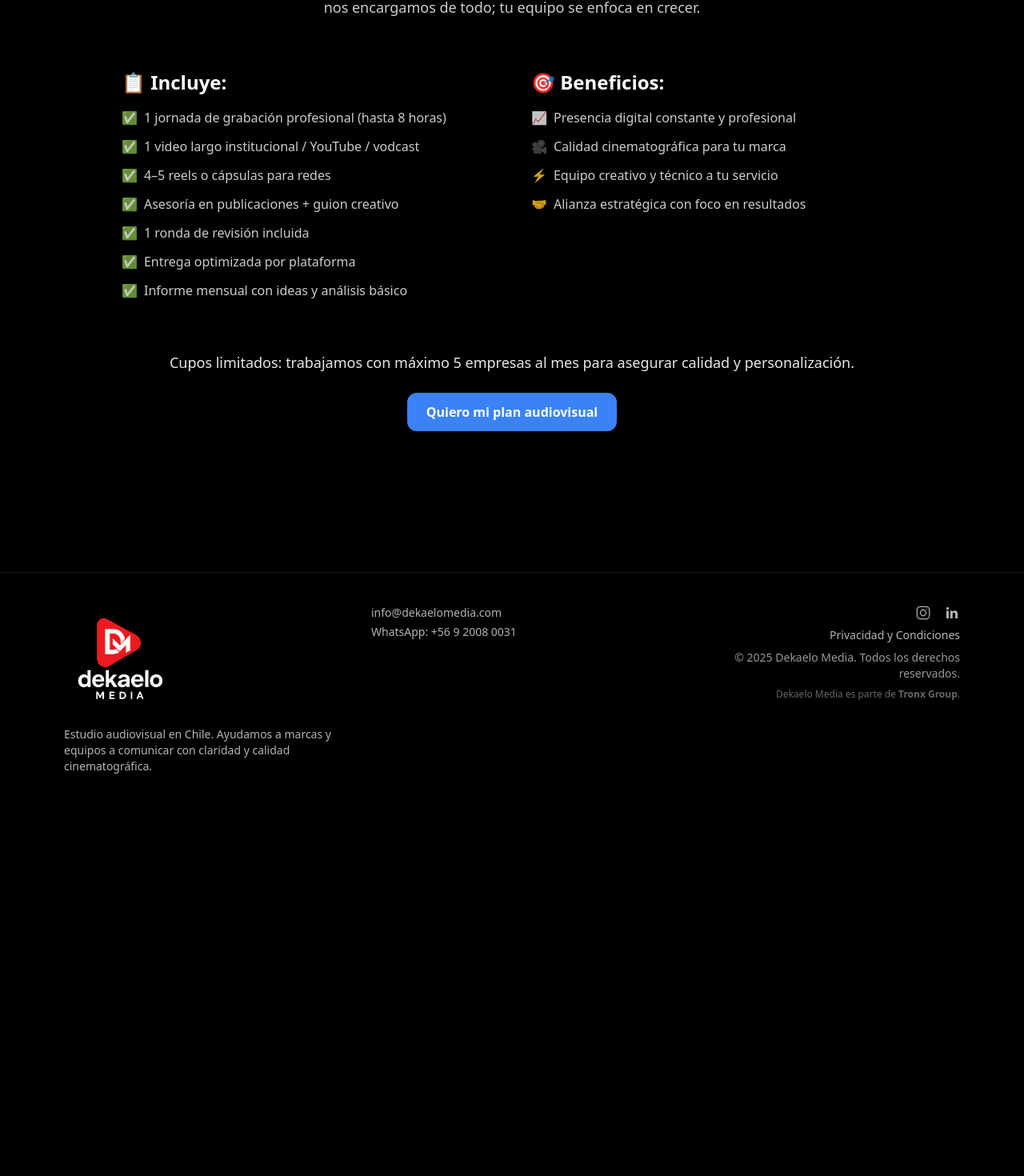
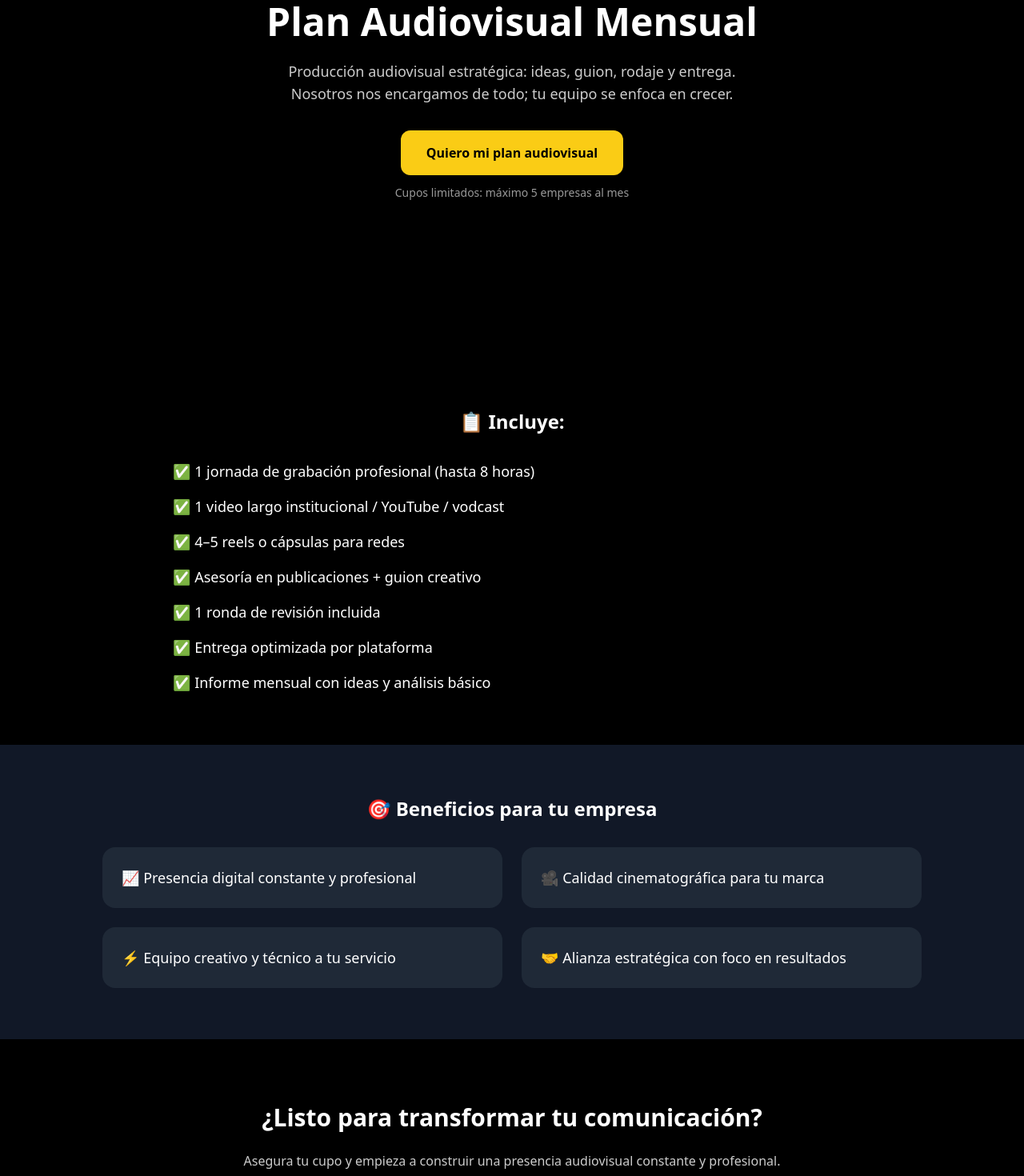
Before and after one commit to TronxGroup/Dekaelo-Media, a Next.js app: page /plan in a window 1280 px wide. Shown: the part 258-1728 px from the top of the page at 80% size. Before the commit the page ends 1266 px from the top, so only its background shows below. Built offline with nearby package versions, Linux system fonts and the light colour scheme.

Commit message:
Update page.tsx

```diff
--- a/app/plan/page.tsx
+++ b/app/plan/page.tsx
@@ -1,63 +1,89 @@
 // app/plan/page.tsx
+import Link from "next/link";
+
 export const metadata = {
-  title: 'Plan Audiovisual Mensual | Dekaelo Media',
+  title: "Plan Audiovisual Mensual | Dekaelo Media",
   description:
-    'Contenido de calidad cinematográfica para tu marca todos los meses. Incluye grabación, videos, reels y asesoría estratégica.',
+    "Producción audiovisual estratégica para tu empresa: grabación profesional, video institucional, 4–5 reels y análisis mensual. Cupos limitados.",
 };
 
 export default function Page() {
   return (
-    <section className="section py-20 px-6 max-w-5xl mx-auto">
-      {/* Hero */}
-      <header className="text-center mb-16">
-        <h1 className="text-4xl md:text-5xl font-extrabold text-blue-400">
+    <main className="bg-black text-white">
+      {/* HERO */}
+      <section className="min-h-[80vh] flex flex-col items-center justify-center text-center px-6">
+        <h1 className="text-4xl md:text-5xl font-bold mb-6">
           Plan Audiovisual Mensual
         </h1>
-        <p className="mt-4 text-lg text-white/80 max-w-2xl mx-auto">
-          Producción audiovisual estratégica: ideas, guion, rodaje y entrega.
+        <p className="max-w-2xl text-lg text-white/80 mb-8">
+          Producción audiovisual estratégica: ideas, guion, rodaje y entrega.{" "}
+          <br />
           Nosotros nos encargamos de todo; tu equipo se enfoca en crecer.
         </p>
-      </header>
+        <Link
+          href="/contacto?utm_source=plan"
+          className="bg-yellow-400 text-black font-semibold px-8 py-4 rounded-xl hover:bg-yellow-300 transition"
+        >
+          Quiero mi plan audiovisual
+        </Link>
+        <p className="mt-3 text-sm text-white/60">
+          Cupos limitados: máximo 5 empresas al mes
+        </p>
+      </section>
 
-      {/* Beneficios principales */}
-      <div className="grid md:grid-cols-2 gap-12">
-        <div>
-          <h2 className="text-2xl font-bold mb-4">📋 Incluye:</h2>
-          <ul className="space-y-3 text-white/80">
-            <li className="flex gap-2"><span>✅</span> 1 jornada de grabación profesional (hasta 8 horas)</li>
-            <li className="flex gap-2"><span>✅</span> 1 video largo institucional / YouTube / vodcast</li>
-            <li className="flex gap-2"><span>✅</span> 4–5 reels o cápsulas para redes</li>
-            <li className="flex gap-2"><span>✅</span> Asesoría en publicaciones + guion creativo</li>
-            <li className="flex gap-2"><span>✅</span> 1 ronda de revisión incluida</li>
-            <li className="flex gap-2"><span>✅</span> Entrega optimizada por plataforma</li>
-            <li className="flex gap-2"><span>✅</span> Informe mensual con ideas y análisis básico</li>
+      {/* CHECKLIST */}
+      <section className="py-16 px-6 max-w-4xl mx-auto">
+        <h2 className="text-2xl font-semibold mb-8 text-center">
+          📋 Incluye:
+        </h2>
+        <ul className="grid gap-4 text-lg">
+          <li>✅ 1 jornada de grabación profesional (hasta 8 horas)</li>
+          <li>✅ 1 video largo institucional / YouTube / vodcast</li>
+          <li>✅ 4–5 reels o cápsulas para redes</li>
+          <li>✅ Asesoría en publicaciones + guion creativo</li>
+          <li>✅ 1 ronda de revisión incluida</li>
+          <li>✅ Entrega optimizada por plataforma</li>
+          <li>✅ Informe mensual con ideas y análisis básico</li>
         </ul>
+      </section>
+
+      {/* BENEFICIOS */}
+      <section className="py-16 px-6 bg-gray-900">
+        <h2 className="text-2xl font-semibold mb-8 text-center">
+          🎯 Beneficios para tu empresa
+        </h2>
+        <div className="grid md:grid-cols-2 gap-6 max-w-5xl mx-auto text-lg">
+          <div className="p-6 bg-gray-800 rounded-2xl">
+            📈 Presencia digital constante y profesional
           </div>
-
-        <div>
-          <h2 className="text-2xl font-bold mb-4">🎯 Beneficios:</h2>
-          <ul className="space-y-3 text-white/80">
-            <li className="flex gap-2"><span>📈</span> Presencia digital constante y profesional</li>
-            <li className="flex gap-2"><span>🎥</span> Calidad cinematográfica para tu marca</li>
-            <li className="flex gap-2"><span>⚡</span> Equipo creativo y técnico a tu servicio</li>
-            <li className="flex gap-2"><span>🤝</span> Alianza estratégica con foco en resultados</li>
-          </ul>
+          <div className="p-6 bg-gray-800 rounded-2xl">
+            🎥 Calidad cinematográfica para tu marca
+          </div>
+          <div className="p-6 bg-gray-800 rounded-2xl">
+            ⚡ Equipo creativo y técnico a tu servicio
+          </div>
+          <div className="p-6 bg-gray-800 rounded-2xl">
+            🤝 Alianza estratégica con foco en resultados
           </div>
         </div>
+      </section>
 
-      {/* CTA */}
-      <div className="mt-16 text-center">
-        <p className="text-lg text-white/90 mb-6">
-          Cupos limitados: trabajamos con máximo 5 empresas al mes para asegurar
-          calidad y personalización.
+      {/* CTA FINAL */}
+      <section className="py-20 text-center px-6">
+        <h2 className="text-3xl font-bold mb-6">
+          ¿Listo para transformar tu comunicación?
+        </h2>
+        <p className="text-white/80 mb-8">
+          Asegura tu cupo y empieza a construir una presencia audiovisual
+          constante y profesional.
         </p>
-        <a
-          href="/contacto"
-          className="inline-block rounded-xl bg-blue-500 hover:bg-blue-600 text-white font-semibold px-6 py-3 transition"
+        <Link
+          href="/contacto?utm_source=plan-bottom"
+          className="bg-yellow-400 text-black font-semibold px-8 py-4 rounded-xl hover:bg-yellow-300 transition"
         >
-          Quiero mi plan audiovisual
-        </a>
-      </div>
+          Cotizar mi plan
+        </Link>
       </section>
+    </main>
   );
 }
```
Lines whose indentation alone changed are shown as unchanged.
